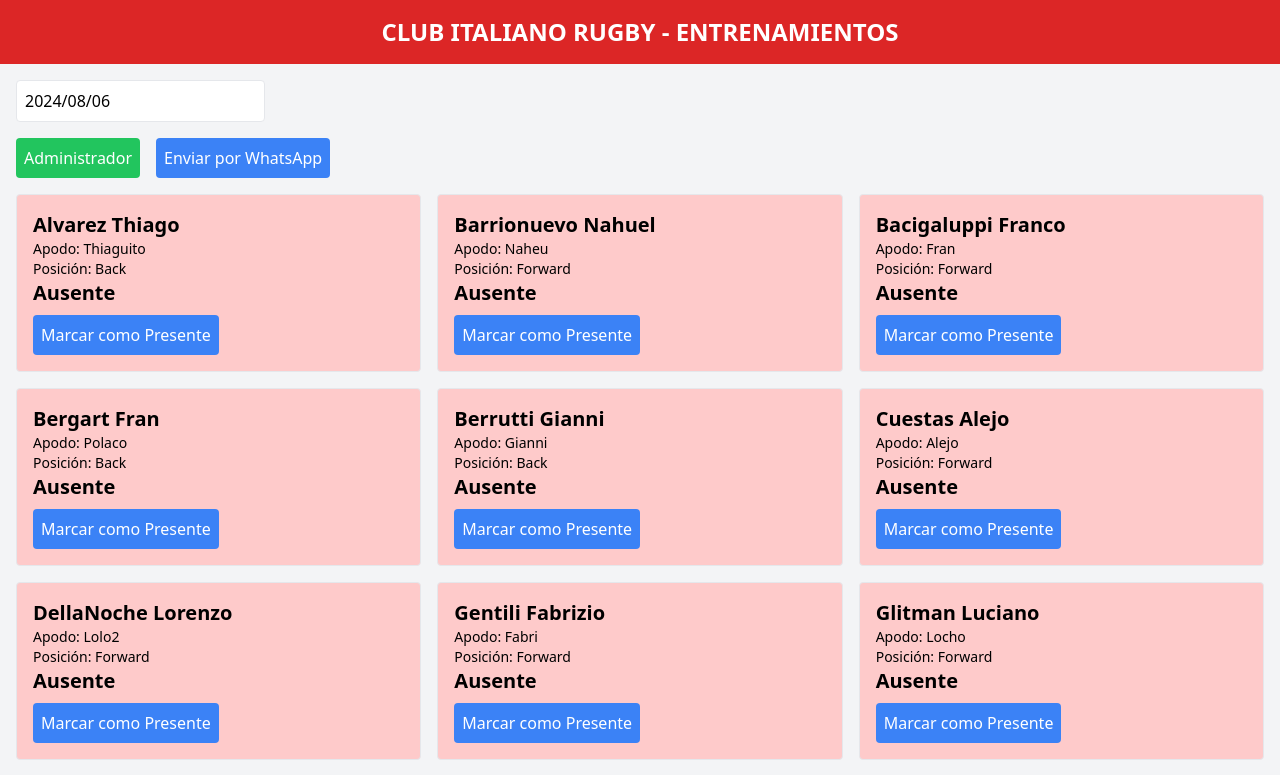
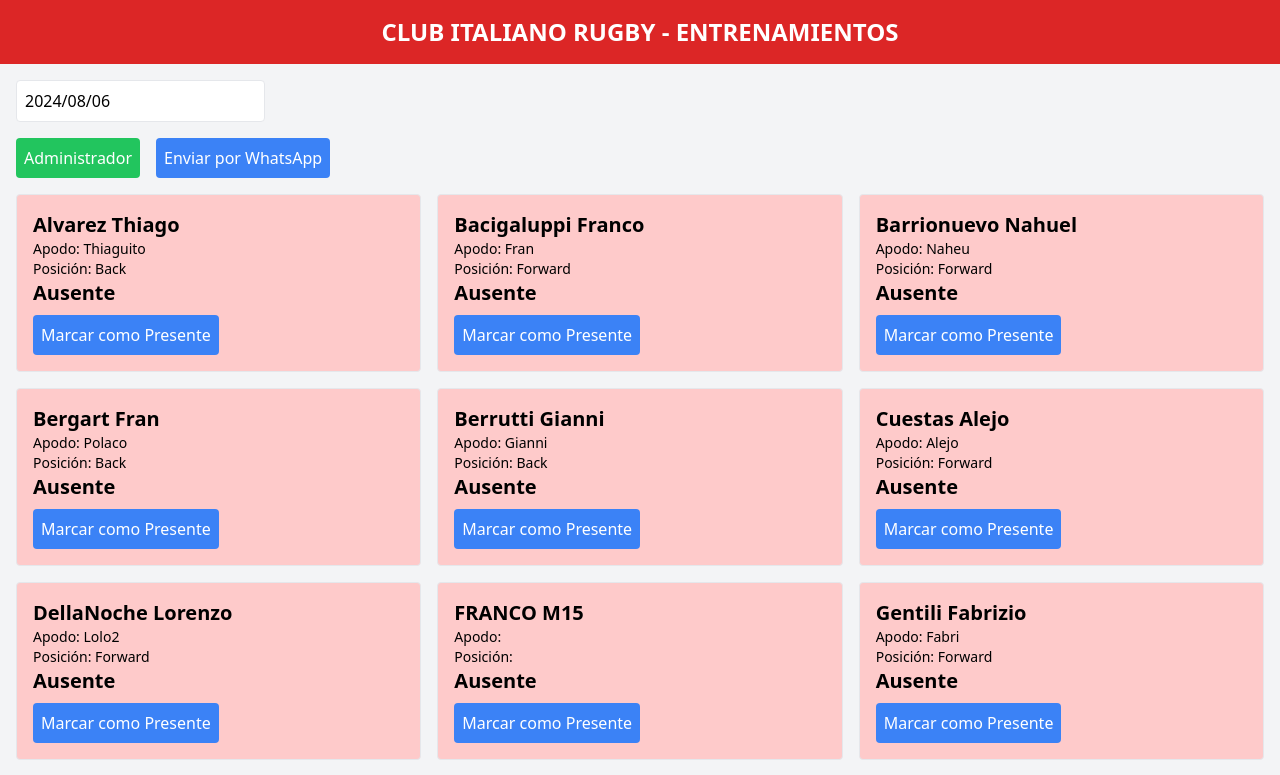
Before and after one commit to TitoBerru/controlTano, a React (Create React App) app: page / in a window 1280 px wide. Shown: the top 775 px of the page. Built offline with nearby package versions, Linux system fonts and the light colour scheme.

Commit message:
se ordena alfabeticamente el listado de students antes de enviarlo al front

```diff
--- a/src/App.js
+++ b/src/App.js
@@ -14,7 +14,8 @@ function App() {
   const [showAdminPanel, setShowAdminPanel] = useState(false);
 
   useEffect(() => {
-    setStudents(studentsData);
+    const sortedStudents = [...studentsData].sort((a, b) => a.name.localeCompare(b.name));
+    setStudents(sortedStudents);
 
     // Inicializar ausencias
     const initialAbsences = {};
```
